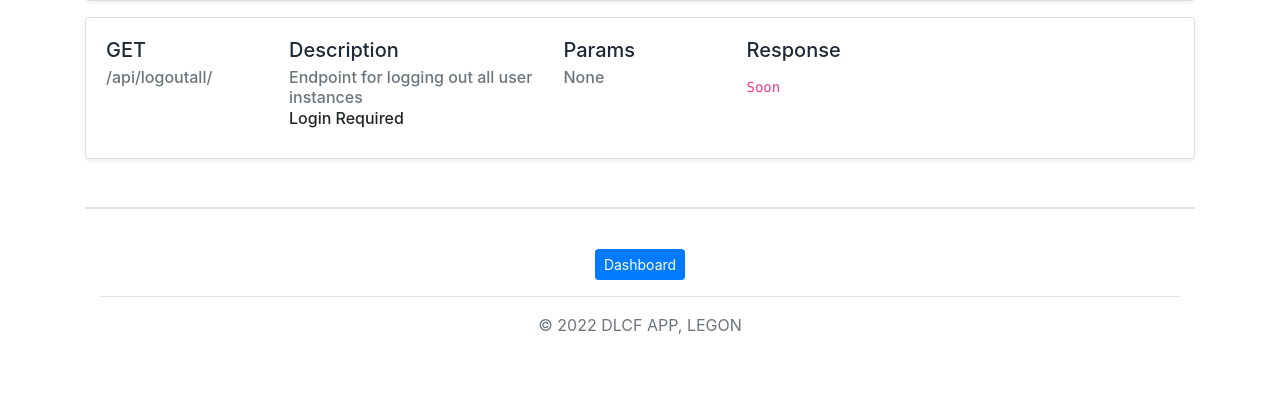
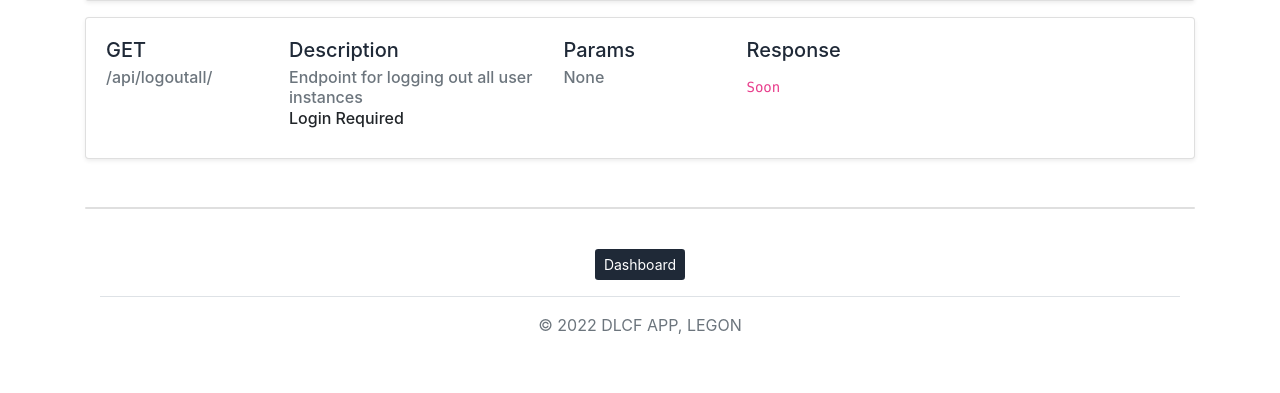
Before and after one commit to DCLF-LEGON/app_backend, a Django app: template core/documentation/templates/documentation/documentation.html in a window 1280 px wide. Shown: the part 4624-5017 px from the top of the page. Run offline with Django 4.2, Linux system fonts and the light colour scheme; the template is opened without the code that fills it, so the values that code supplies are empty; some libraries are stand-ins or nearby versions.

Commit message:
Update documentation.html

```diff
--- a/core/documentation/templates/documentation/documentation.html
+++ b/core/documentation/templates/documentation/documentation.html
@@ -769,13 +769,13 @@
         <div class="container">
             <footer class="py-3 my-4">
                 <ul class="nav justify-content-center border-bottom pb-3 mb-3">
-                    <li class="nav-item"><a href="{% url 'dashboard:dashboard' %}"
-                            class="btn btn-sm btn-primary">Dashboard</a></li>
+                    <li class="nav-item"><a href="{% url 'dashboard:dashboard' %}" class="btn btn-sm text-white"
+                            style="background-color: #1F2937;">Dashboard</a></li>
                 </ul>
                 <p class="text-center text-muted">&copy; 2022 DLCF APP, LEGON</p>
             </footer>
         </div>
-
+    </div>
 </body>
 
 </html>
```
